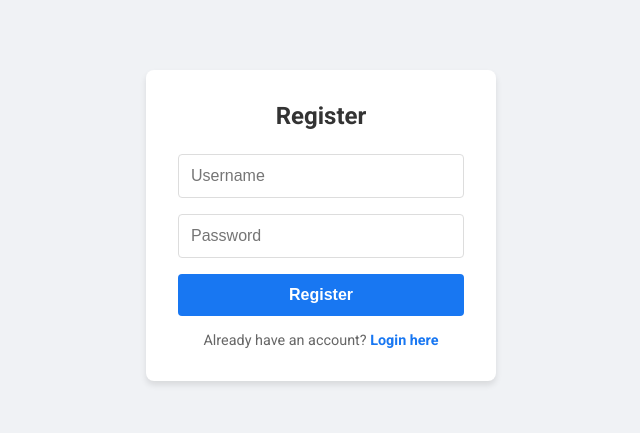
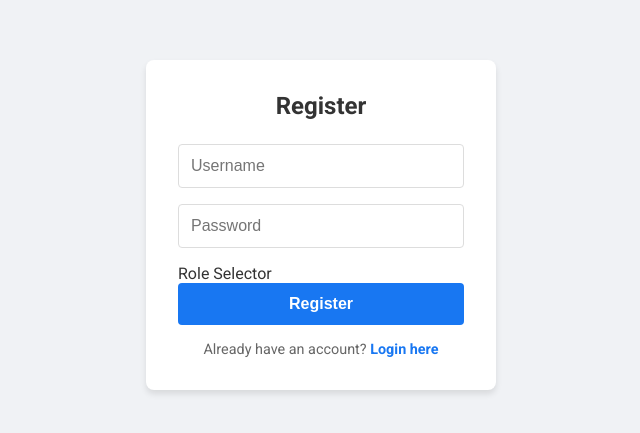
Before and after one commit to Hari-krishna-tech/react-portal-project, a React (Vite) app: page /register in a window 1280 px wide. Shown: the part 175-608 px from the top of the page, without its empty margins (319-959 px from the left). Built offline with nearby package versions, Linux system fonts and the light colour scheme.

Commit message:
added RoleSelector

```diff
--- a/src/components/register/Register.jsx
+++ b/src/components/register/Register.jsx
@@ -1,23 +1,30 @@
-import React, { useState } from 'react';
-import { Link } from 'react-router-dom';
-import './Register.css';
+import React, { useState } from "react";
+import { Link } from "react-router-dom";
+import "./Register.css";
 // import axios from 'axios';
-import { useNavigate } from 'react-router-dom';
+import { useNavigate } from "react-router-dom";
+import RoleSelector from "./RoleSelector";
 
 const Register = ({ onRegister }) => {
-  const [username, setUsername] = useState('');
-  const [password, setPassword] = useState('');
+  const [username, setUsername] = useState("");
+  const [roles, setRoles] = useState([]);
+
+  const [password, setPassword] = useState("");
   const [errors, setErrors] = useState({});
-  const [authError, setAuthError] = useState('');
+  const [authError, setAuthError] = useState("");
   const navigate = useNavigate();
+
+  const handleRoleSelect = (selectedRoles) => {
+    setRoles(selectedRoles);
+  };
 
   const validateForm = () => {
     const newErrors = {};
     if (username.length < 1) {
-      newErrors.username = 'Username must be at least 1 characters long';
+      newErrors.username = "Username must be at least 1 characters long";
     }
     if (password.length < 1) {
-      newErrors.password = 'Password must be at least 1 characters long';
+      newErrors.password = "Password must be at least 1 characters long";
     }
     setErrors(newErrors);
     return Object.keys(newErrors).length === 0;
@@ -25,15 +32,15 @@ const Register = ({ onRegister }) => {
 
   const handleSubmit = async (e) => {
     e.preventDefault();
-    setAuthError('');
+    setAuthError("");
     if (validateForm()) {
       try {
-       // const response = await axios.post('http://localhost:8080/api/auth/register', { username, password });
-       // localStorage.setItem('token', response.data.token);
+        // const response = await axios.post('http://localhost:8080/api/auth/register', { username, password });
+        // localStorage.setItem('token', response.data.token);
         await onRegister({ username, password });
         navigate("/dashboard");
       } catch (error) {
-        setAuthError('Registration failed. Please try again.');
+        setAuthError("Registration failed. Please try again.");
       }
     }
   };
@@ -46,23 +53,33 @@ const Register = ({ onRegister }) => {
         <input
           type="text"
           placeholder="Username"
-          className={`register-input ${errors.username ? 'input-error' : ''}`}
+          className={`register-input ${errors.username ? "input-error" : ""}`}
           value={username}
           onChange={(e) => setUsername(e.target.value)}
         />
-        {errors.username && <div className="error-message">{errors.username}</div>}
+        {errors.username && (
+          <div className="error-message">{errors.username}</div>
+        )}
       </div>
       <div className="input-group">
         <input
           type="password"
           placeholder="Password"
-          className={`register-input ${errors.password ? 'input-error' : ''}`}
+          className={`register-input ${errors.password ? "input-error" : ""}`}
           value={password}
           onChange={(e) => setPassword(e.target.value)}
         />
-        {errors.password && <div className="error-message">{errors.password}</div>}
+        {errors.password && (
+          <div className="error-message">{errors.password}</div>
+        )}
       </div>
-      <button type="submit" className="register-button">Register</button>
+      <div>
+        <RoleSelector handleRoleSelect={handleRoleSelect} />
+      </div>
+
+      <button type="submit" className="register-button">
+        Register
+      </button>
       <div className="login-link">
         Already have an account? <Link to="/login">Login here</Link>
       </div>
--- /dev/null
+++ b/src/components/register/RoleSelector.jsx
@@ -0,0 +1,14 @@
+import React, { useState } from "react";
+
+const RoleSelector = () => {
+  const roles = [
+    { label: "Report Scheduler", name: "ROLE_REPORT_SCHEDULER" },
+    { label: "Seasonal Information", name: "ROLE_SEASONAL_INFO" },
+    { label: "Database Setting", name: "ROLE_DATABASE_SETTING" },
+    { label: "User Recertification", name: "ROLE_USER_RECERTIFICATION" },
+    { label: "Outage", name: "ROLE_OUTAGE" },
+  ];
+  return <div>Role Selector</div>;
+};
+
+export default RoleSelector;
```
